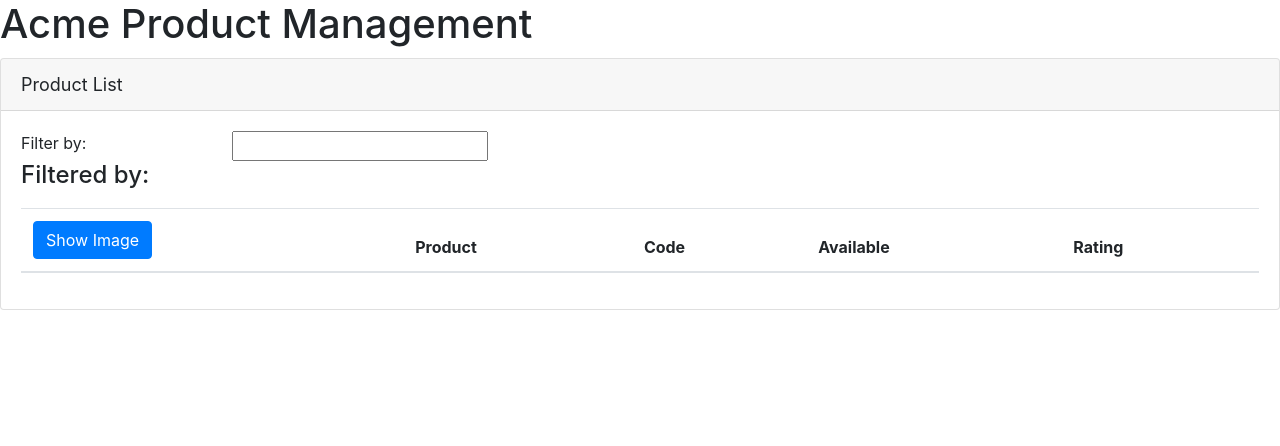
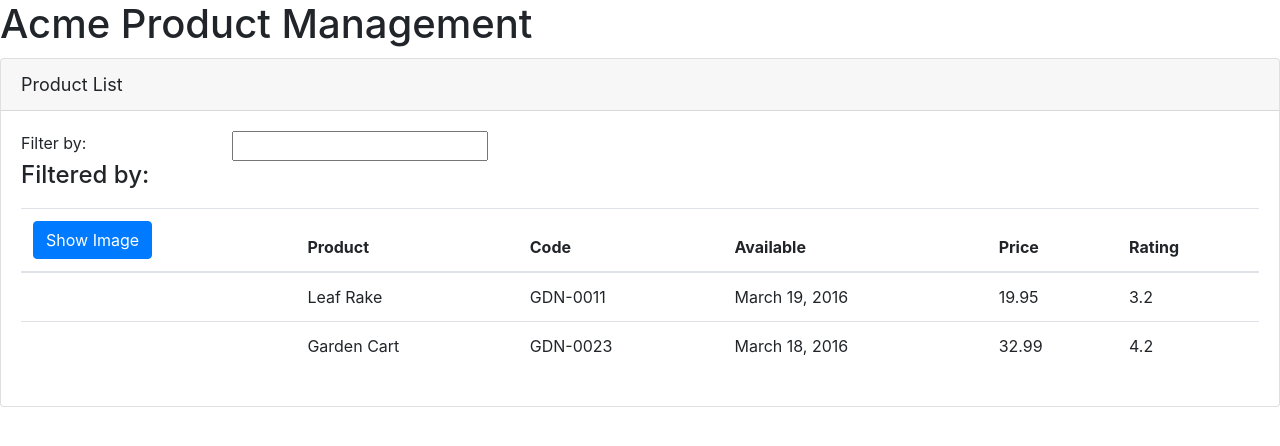
Before and after one commit to sunil10790/APM, an Angular app: page / in a window 1280 px wide. Shown: the top 446 px of the page. Built offline with nearby package versions, Linux system fonts and the light colour scheme.

Commit message:
Use *ngFor structural directive to display multiple rows in product table

```diff
--- a/src/app/products/product-list.component.html
+++ b/src/app/products/product-list.component.html
@@ -28,11 +28,19 @@
               <th>Product</th>
               <th>Code</th>
               <th>Available</th>
+              <th>Price</th>
               <th>Rating</th>
             </tr>
           </thead>
           <tbody>
-
+            <tr *ngFor="let product of products">
+              <td></td>
+              <td>{{ product.productName }}</td>
+              <td>{{ product.productCode }}</td>
+              <td>{{ product.releaseDate }}</td>
+              <td>{{ product.price }}</td>
+              <td>{{ product.starRating }}</td>
+            </tr>
           </tbody>
         </table>
       </div>
```
